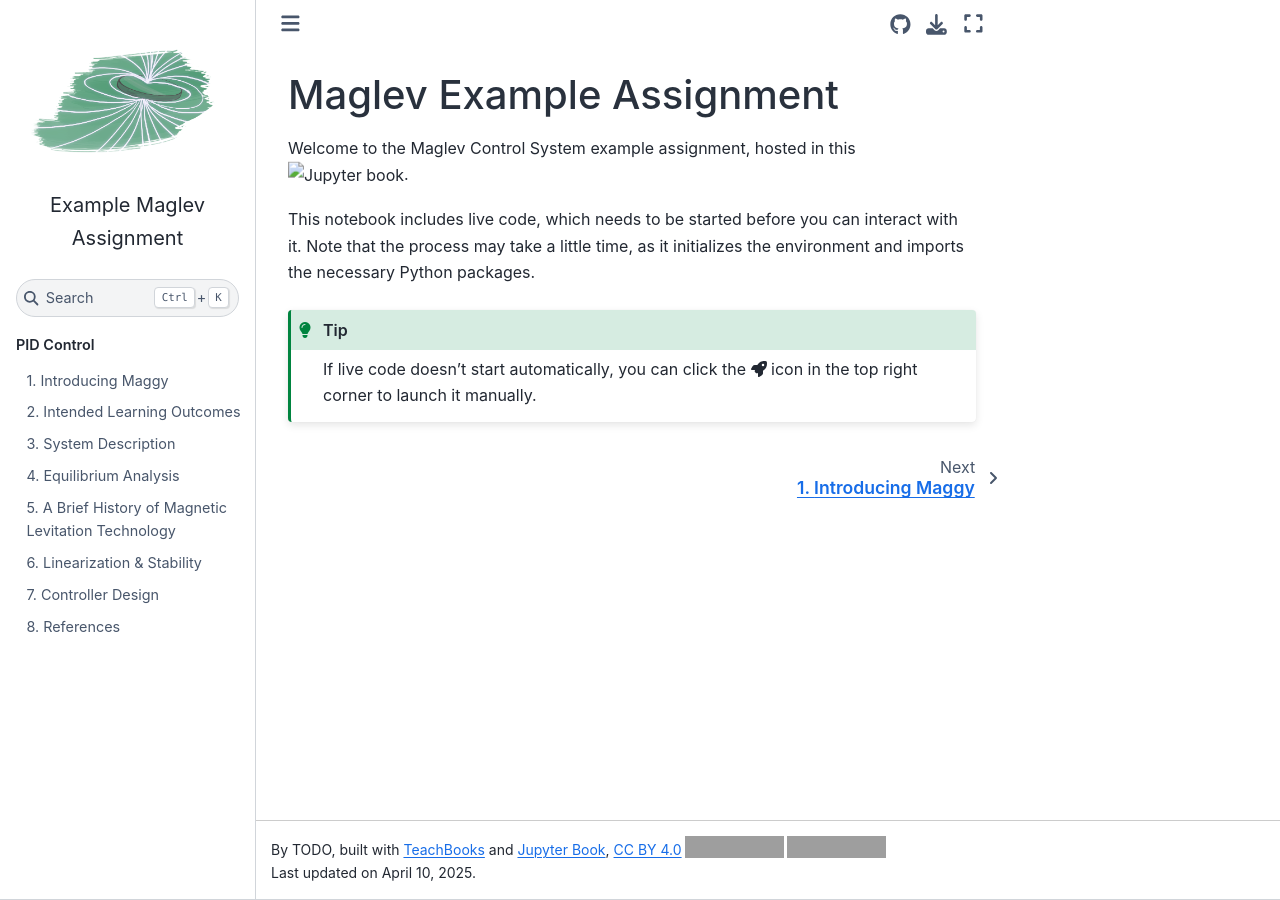
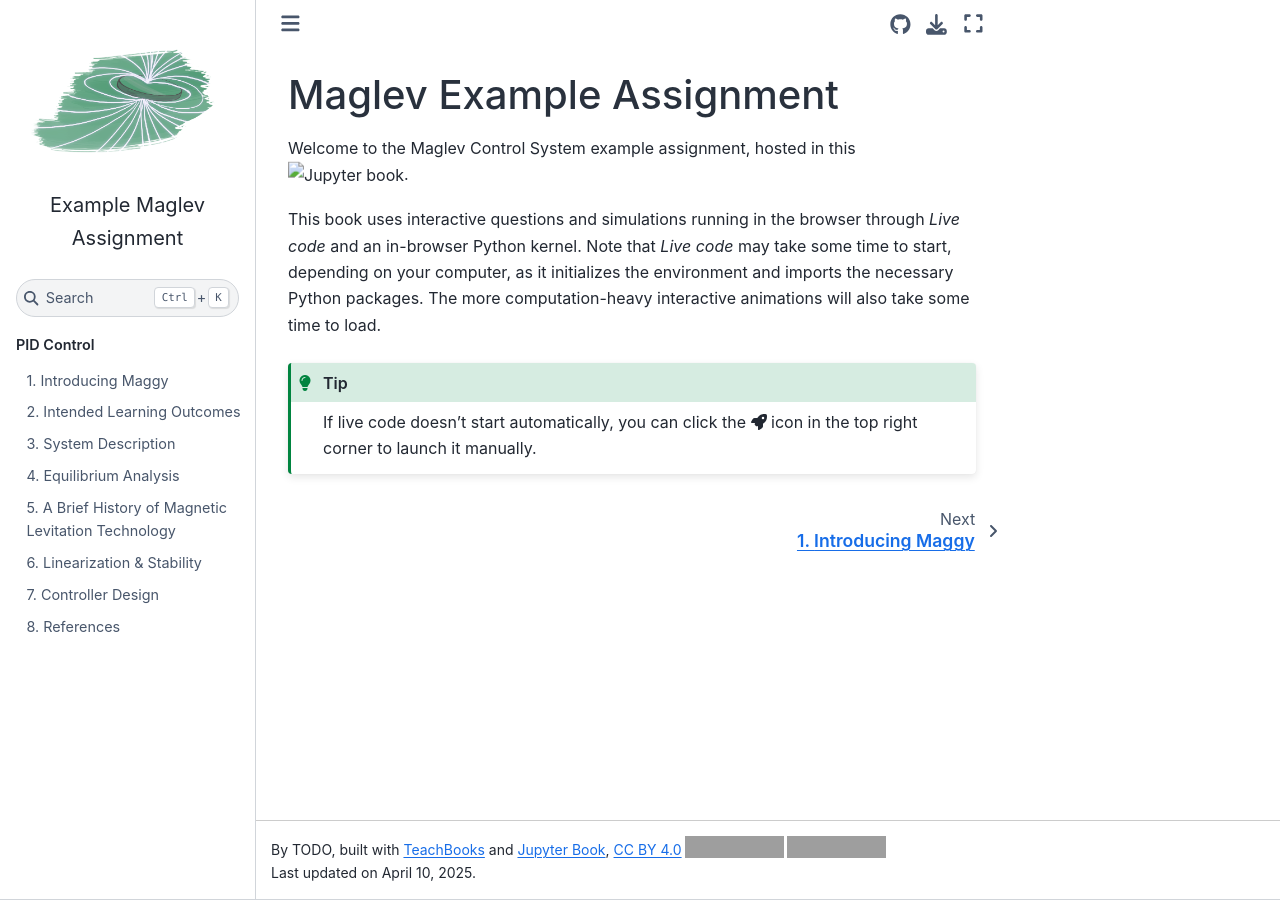
Before and after one commit to ForceoftheCyber/CyberBook, a Jupyter Book: the page built from book/intro.md, in a window 1280 px wide. Built offline with Jupyter Book 1.0.4 settings and Sphinx 7.4.7 and the Sphinx Book theme 1.1.4, drawn with Linux system fonts in a browser that asks for light colours; a script that is not in the unit is left out; comment, search, counter and statistics services are not loaded; grey boxes are pictures that could not be loaded.

Commit message:
fix: update student documentation

````diff
--- a/book/intro.md
+++ b/book/intro.md
@@ -2,7 +2,8 @@
 
 Welcome to the Maglev Control System example assignment, hosted in this <img style="display:inline-block; height:1.5em; width:auto; transform:translate(0, -0.15em)" src="figures/logo-wide.svg" alt="Jupyter book">.
 
-This notebook includes live code, which needs to be started before you can interact with it. Note that the process may take a little time, as it initializes the environment and imports the necessary Python packages.
+This book uses interactive questions and simulations running in the browser through *Live code* and an in-browser Python kernel.
+Note that *Live code* may take some time to start, depending on your computer, as it initializes the environment and imports the necessary Python packages. The more computation-heavy interactive animations will also take some time to load.
 
 ```{Tip}
 If live code doesn’t start automatically, you can click the <svg class="svg-inline--fa fa-rocket" aria-hidden="true" focusable="false" data-prefix="fas" data-icon="rocket" role="img" xmlns="http://www.w3.org/2000/svg" viewBox="0 0 512 512" data-fa-i2svg="">
````
